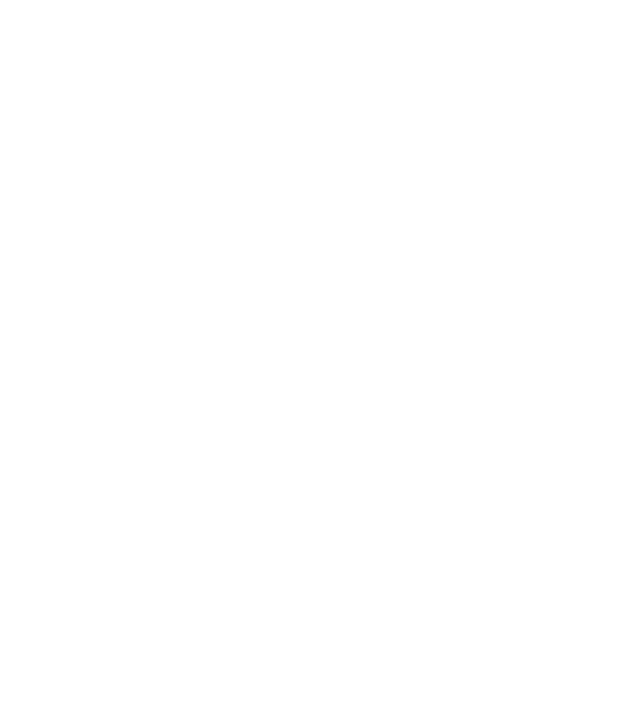
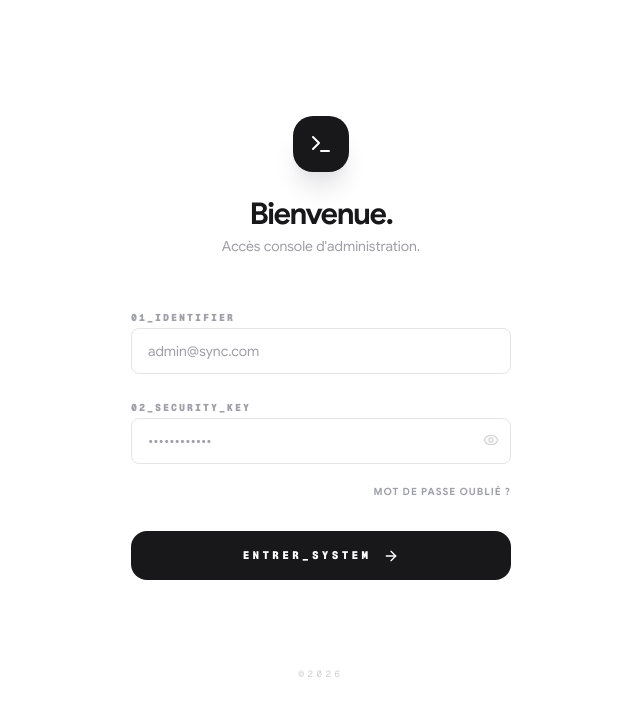
Before and after one commit to Salimkaneki/app.stockmasterr.com, a Next.js app: page /auth in a window 1280 px wide. Shown: the top 716 px of the page, without its empty margins (319-959 px from the left). Built offline with nearby package versions, Linux system fonts and the light colour scheme.

Commit message:
refactor: improve auth page and restructure app routes

```diff
--- a/app/dashboard/customers/page.tsx
+++ b/app/(admin)/dashboard/customers/page.tsx
@@ -1,7 +1,7 @@
 "use client";
 
 import React, { useState } from "react";
-import DataTable, { Column } from "../../../components/DataTable";
+import DataTable, { Column } from "../../../../components/DataTable";
 import {
   LuPlus,
   LuSearch,
--- a/app/dashboard/inventory/page.tsx
+++ b/app/(admin)/dashboard/inventory/page.tsx
@@ -1,7 +1,7 @@
 "use client";
 
 import React, { useState } from "react";
-import DataTable, { Column } from "../../../components/DataTable";
+import DataTable, { Column } from "../../../../components/DataTable";
 import {
   LuSearch,
   LuPlus,
--- a/app/dashboard/invoices/page.tsx
+++ b/app/(admin)/dashboard/invoices/page.tsx
@@ -1,7 +1,7 @@
 "use client";
 
 import React, { useState } from "react";
-import DataTable, { Column } from "../../../components/DataTable";
+import DataTable, { Column } from "../../../../components/DataTable";
 import {
   LuPlus,
   LuSearch,
--- a/app/dashboard/layout.tsx
+++ b/app/(admin)/dashboard/layout.tsx
@@ -1,5 +1,5 @@
 import React from "react";
-import Sidebar from "../../components/layout/Sidebar";
+import Sidebar from "../../../components/layout/Sidebar";
 
 export default function DashboardLayout({
   children,
--- a/app/dashboard/page.tsx
+++ b/app/(admin)/dashboard/page.tsx
@@ -1,8 +1,8 @@
 "use client";
 
 import React from "react";
-import KPI from "../../components/KPI";
-import DataTable, { Column } from "../../components/DataTable";
+import KPI from "../../../components/KPI";
+import DataTable, { Column } from "../../../components/DataTable";
 import { LuCoins, LuArrowRight, LuCircleDot } from "react-icons/lu";
 
 // --- COLONNES SALES (ULTRA-NETTES) ---
--- a/app/dashboard/sales/page.tsx
+++ b/app/(admin)/dashboard/sales/page.tsx
@@ -1,7 +1,7 @@
 "use client";
 
 import React, { useState } from "react";
-import DataTable, { Column } from "../../../components/DataTable";
+import DataTable, { Column } from "../../../../components/DataTable";
 import {
   LuPlus,
   LuSearch,
--- a/app/dashboard/settings/page.tsx
+++ b/app/(admin)/dashboard/settings/page.tsx
@@ -12,7 +12,7 @@
   LuShield,
   LuImage
 } from "react-icons/lu";
-import { Input, Select, FileInput, Checkbox } from "../../../components/ui";
+import { Input, Select, FileInput, Checkbox } from "../../../../components/ui";
 
 export default function SettingsPage() {
   const [activeTab, setActiveTab] = useState("Général");
--- a/app/register/page.tsx
+++ b/app/(admin)/register/page.tsx
@@ -3,7 +3,7 @@
 import { useState, Suspense } from "react";
 import { useSearchParams, useRouter } from "next/navigation";
 import { LuArrowRight, LuArrowLeft, LuCheck, LuTerminal } from "react-icons/lu";
-import { Input, Select, FileInput } from "../../components/ui";
+import { Input, Select, FileInput } from "../../../components/ui";
 
 function RegisterForm() {
   const searchParams = useSearchParams();
--- a/app/auth/page.tsx
+++ b/app/auth/page.tsx
@@ -1,5 +1,140 @@
+"use client";
+
+import React, { useState } from "react";
+import { LuArrowRight, LuEye, LuEyeOff, LuTerminal, LuLoader } from "react-icons/lu";
+import { Input } from "@/components/ui";
 
 export default function AuthPage() {
+  const [loading, setLoading] = useState(false);
+  const [showPassword, setShowPassword] = useState(false);
+  const [formData, setFormData] = useState({ email: "", password: "" });
+  const [errors, setErrors] = useState({ email: "", password: "" });
 
-    return
+  const validateForm = () => {
+    const newErrors = { email: "", password: "" };
+    let isValid = true;
+
+    if (!formData.email) {
+      newErrors.email = "Identifiant requis";
+      isValid = false;
+    } else if (!/\S+@\S+\.\S+/.test(formData.email)) {
+      newErrors.email = "Email invalide";
+      isValid = false;
+    }
+
+    if (!formData.password) {
+      newErrors.password = "Mot de passe requis";
+      isValid = false;
+    }
+
+    setErrors(newErrors);
+    return isValid;
+  };
+
+  const handleSubmit = async (e: React.FormEvent) => {
+    e.preventDefault();
+    if (!validateForm()) return;
+    setLoading(true);
+    try {
+      await new Promise(resolve => setTimeout(resolve, 2000));
+      console.log("Connecté");
+    } finally {
+      setLoading(false);
+    }
+  };
+
+  const handleInputChange = (field: string, value: string) => {
+    setFormData(prev => ({ ...prev, [field]: value }));
+    if (errors[field as keyof typeof errors]) {
+      setErrors(prev => ({ ...prev, [field]: "" }));
+    }
+  };
+
+  return (
+    <div className="min-h-screen w-full bg-white flex items-center justify-center p-6 text-zinc-900">
+
+      <div className="w-full max-w-95 space-y-12">
+
+        {/* HEADER : MIX GOOGLE SANS ET ACCENT MONO */}
+        <header className="space-y-6 text-center">
+          <div className="flex justify-center">
+            <div className="w-14 h-14 bg-zinc-900 rounded-[20px] flex items-center justify-center text-white shadow-xl shadow-zinc-200">
+              <LuTerminal className="w-6 h-6" />
+            </div>
+          </div>
+          <div className="space-y-1">
+            <h1 className="text-3xl font-bold tracking-tighter font-['Google_Sans']">Bienvenue.</h1>
+            <p className="text-zinc-400 text-sm font-['Google_Sans']">Accès console d'administration.</p>
+          </div>
+        </header>
+
+        {/* FORMULAIRE : ÉPURÉ */}
+        <form onSubmit={handleSubmit} className="space-y-8">
+          <div className="space-y-5">
+            <Input
+              label={<span className="font-mono text-[10px] font-black tracking-[0.2em] text-zinc-400 uppercase">01_Identifier</span>}
+              type="email"
+              placeholder="admin@sync.com"
+              value={formData.email}
+              onChange={(e) => handleInputChange('email', e.target.value)}
+              error={errors.email}
+              disabled={loading}
+              className="font-['Google_Sans']"
+            />
+
+            <div className="relative group">
+              <Input
+                label={<span className="font-mono text-[10px] font-black tracking-[0.2em] text-zinc-400 uppercase">02_Security_Key</span>}
+                type={showPassword ? "text" : "password"}
+                placeholder="••••••••••••"
+                value={formData.password}
+                onChange={(e) => handleInputChange('password', e.target.value)}
+                error={errors.password}
+                disabled={loading}
+                className="font-['Google_Sans'] pr-12"
+              />
+              <button
+                type="button"
+                onClick={() => setShowPassword(!showPassword)}
+                className="absolute right-3 top-9.5 text-zinc-300 hover:text-zinc-900 transition-colors"
+                disabled={loading}
+              >
+                {showPassword ? <LuEyeOff className="w-4 h-4" /> : <LuEye className="w-4 h-4" />}
+              </button>
+            </div>
+
+            <div className="flex justify-end">
+              <button
+                type="button"
+                className="text-[10px] font-bold text-zinc-400 hover:text-zinc-900 transition-colors uppercase tracking-widest font-['Google_Sans']"
+              >
+                Mot de passe oublié ?
+              </button>
+            </div>
+          </div>
+
+          <button
+            type="submit"
+            disabled={loading}
+            className="w-full bg-zinc-900 text-white py-4 rounded-2xl font-mono text-[11px] font-black uppercase tracking-[0.3em] flex items-center justify-center gap-3 hover:bg-zinc-800 transition-all active:scale-[0.98] disabled:bg-zinc-200"
+          >
+            {loading ? (
+              <LuLoader className="w-4 h-4 animate-spin" />
+            ) : (
+              <>
+                Entrer_System
+                <LuArrowRight className="w-4 h-4" />
+              </>
+            )}
+          </button>
+        </form>
+
+        {/* FOOTER SIMPLIFIÉ */}
+        <footer className="pt-8 text-center">
+          <span className="font-mono text-[9px] tracking-[0.4em] uppercase opacity-50 text-zinc-400">©2026</span>
+        </footer>
+
+      </div>
+    </div>
+  );
 }
```
